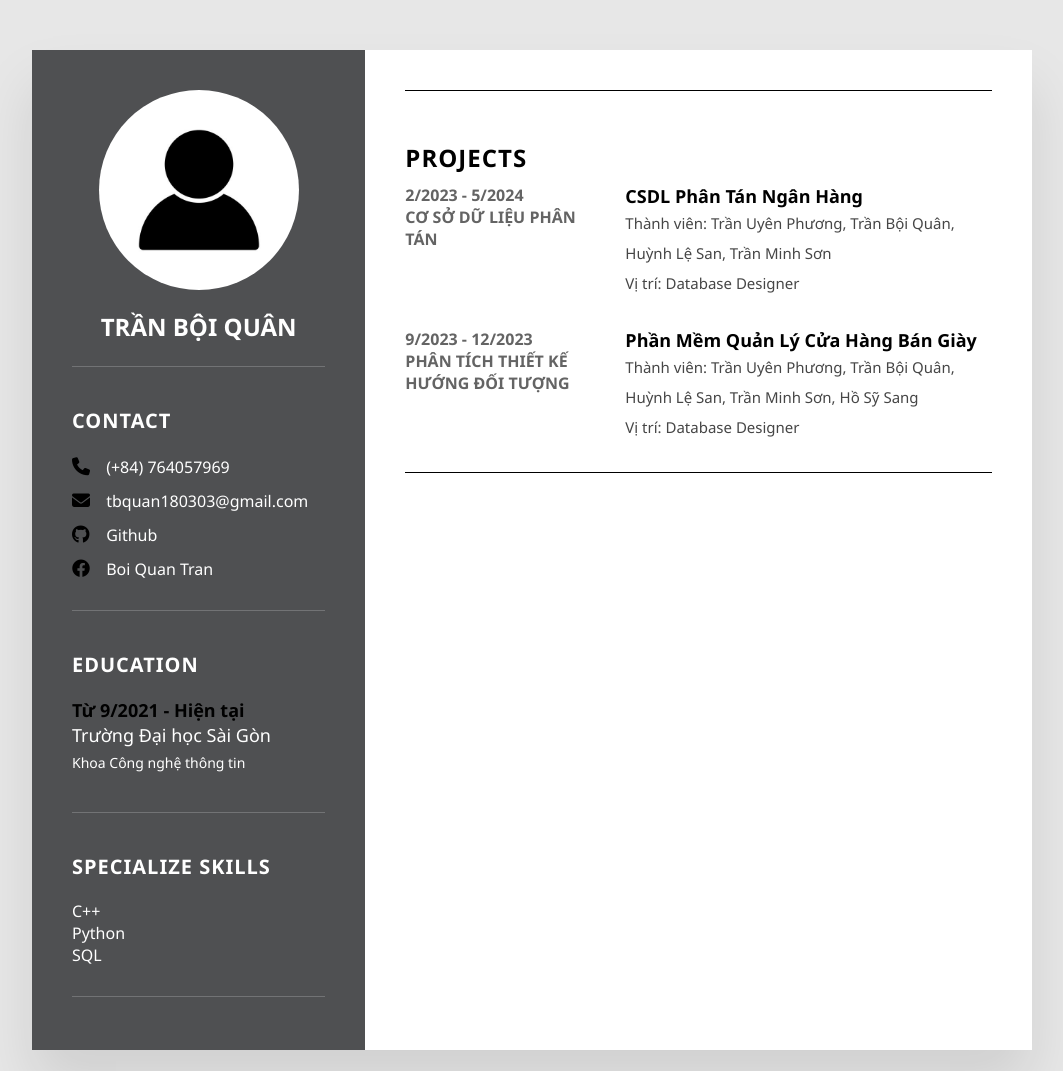
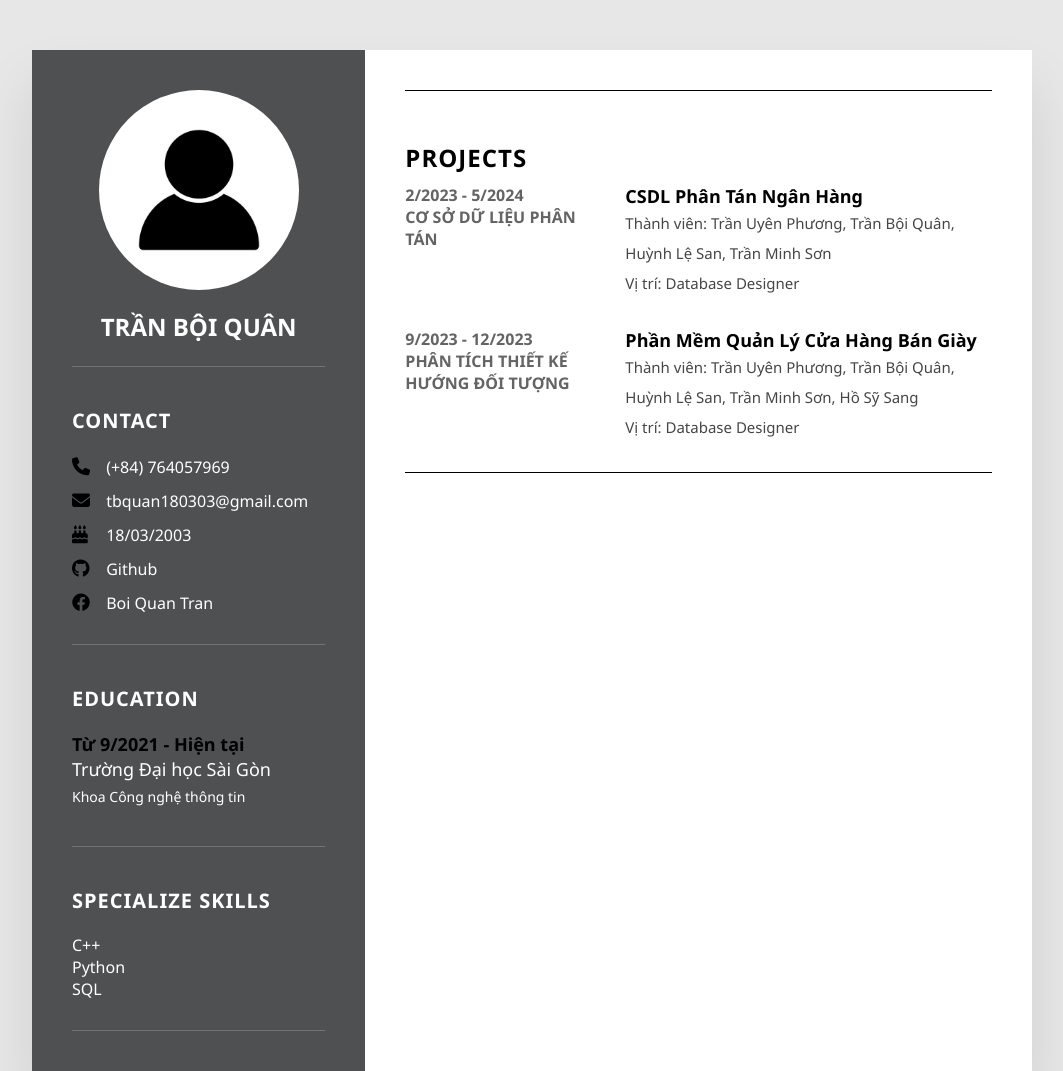
Before and after one commit to BoiQuanTran/Profile, a plain HTML site: page index.html in a window 1280 px wide. Shown: the top 1071 px of the page, without its empty margins (108-1171 px from the left). Drawn offline with Linux system fonts and the light colour scheme.

Commit message:
upload file

```diff
--- a/index.html
+++ b/index.html
@@ -28,6 +28,10 @@
                     <li>
                         <span class="icon"><i class="fa-solid fa-envelope"></i></span>
                         <span class="text">tbquan180303@gmail.com</span>
+                    </li>
+                    <li>
+                        <span class="icon"><i class="fa-solid fa-cake-candles"></i></span>
+                        <span class="text">18/03/2003</span>
                     </li>
                     <li>
                         <span class="icon"><i class="fa-brands fa-github"></i></span>
```
